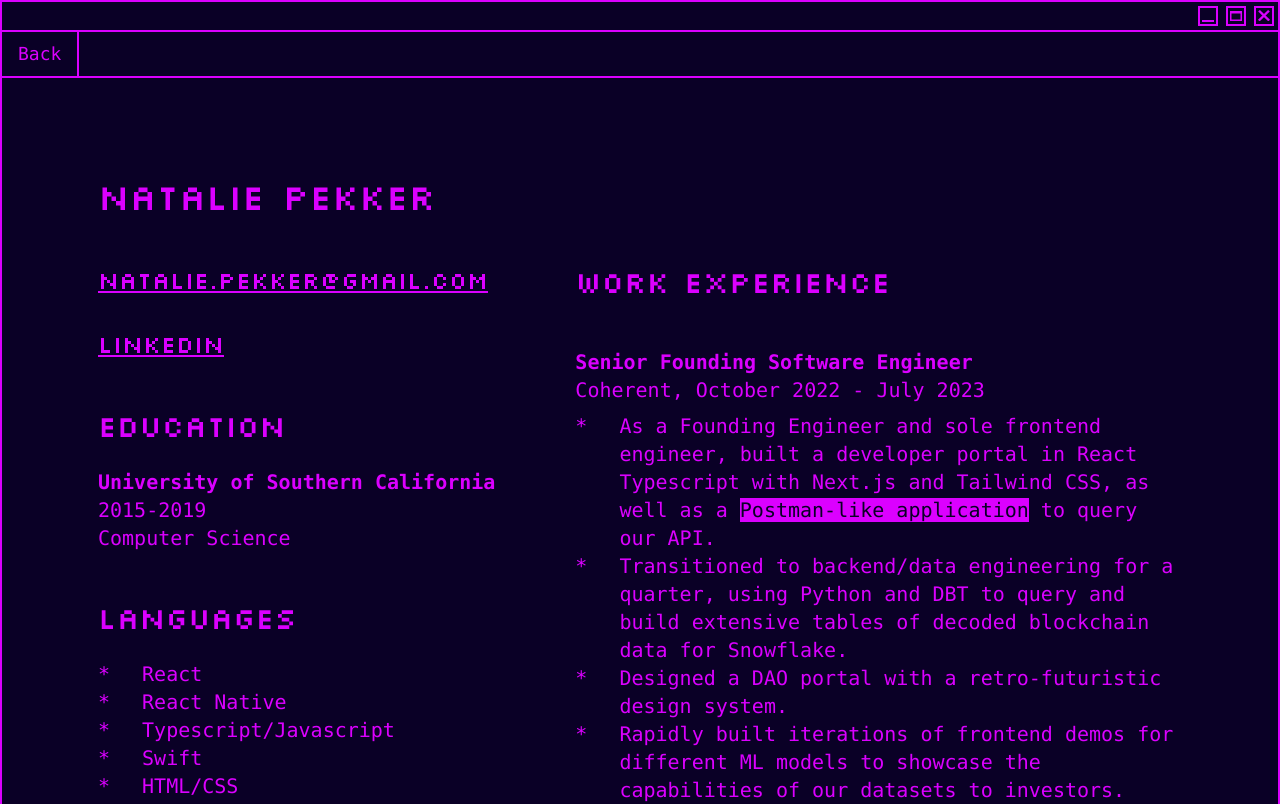
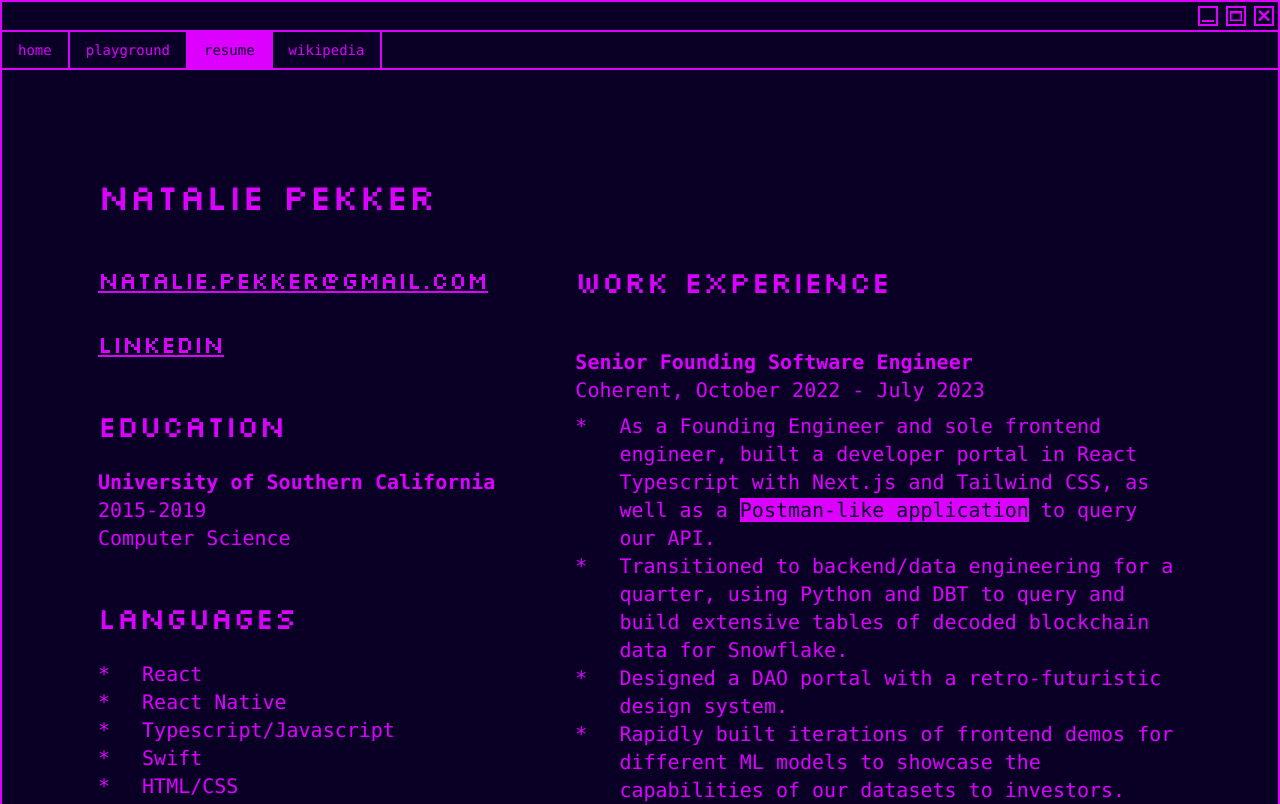
Before and after one commit to npek/im-nat, a Next.js app: page /resume in a window 1280 px wide. Shown: the top 804 px of the page. Built offline with nearby package versions, Linux system fonts and the light colour scheme.

Commit message:
add glitch and tabs

```diff
--- a/src/app/components/DisplayLink.tsx
+++ b/src/app/components/DisplayLink.tsx
@@ -27,7 +27,7 @@ const DisplayLink = ({
       href={href}
       className={`${
         className ?? ""
-      } font-silkscreen w-fit decoration-3 underline sm:text-${fontSize} text-${
+      } font-silkscreen w-fit decoration-3 underline md:text-${fontSize} text-${
         smallFontSize ?? fontSize
       }`}
     >
--- /dev/null
+++ b/src/app/components/Tab.tsx
@@ -0,0 +1,26 @@
+import { useRouter } from "next/navigation";
+
+export type TabType = "home" | "resume" | "playground" | "wikipedia";
+
+type TabProps = {
+  type: TabType;
+  page: string;
+  isSelected?: boolean;
+};
+
+const Tab = ({ type, page, isSelected }: TabProps) => {
+  const router = useRouter();
+
+  return (
+    <button
+      onClick={() => router.push(page)}
+      className={`text-sm py-2 px-4 border-r-2 border-nat-pink ${
+        isSelected && "text-dark bg-nat-pink"
+      }`}
+    >
+      {type}
+    </button>
+  );
+};
+
+export default Tab;
--- a/src/app/components/Window.tsx
+++ b/src/app/components/Window.tsx
@@ -1,14 +1,12 @@
 "use client";
-import { useRouter } from "next/navigation";
+import Tab, { TabType } from "./Tab";
 
 type WindowProps = {
-  hideNavigation?: Boolean;
   children: React.ReactNode;
+  currentPage: TabType;
 };
 
-const Window = ({ children, hideNavigation = false }: WindowProps) => {
-  const router = useRouter();
-
+const Window = ({ children, currentPage }: WindowProps) => {
   return (
     <main className="flex min-h-screen min-w-screen max-h-fit max-w-screen overflow-y-scroll flex-col space-y-12 font-mono text-nat-pink border-2 border-t-0 border-nat-pink bg-dark">
       <div className="flex flex-col divide-y-2 divide-nat-pink pr-1 fixed border-nat-pink border-y-2 w-full">
@@ -23,21 +21,27 @@ const Window = ({ children, hideNavigation = false }: WindowProps) => {
             <img src="/icons/exit.svg" />
           </div>
         </div>
-        {!hideNavigation && (
-          <div className="flex flex-row divide-x-2 w-full bg-dark">
-            <button
-              onClick={() => router.push("/")}
-              className="text-lg py-2 px-4 border-r-2 border-nat-pink"
-            >
-              Back
-            </button>
-          </div>
-        )}
+        <div className="flex flex-row divide-x-1 w-full bg-dark">
+          <Tab type={"home"} page="/" isSelected={currentPage == "home"} />
+          <Tab
+            type={"playground"}
+            page="/playground"
+            isSelected={currentPage == "playground"}
+          />
+          <Tab
+            type={"resume"}
+            page="/resume"
+            isSelected={currentPage == "resume"}
+          />
+          <Tab
+            type={"wikipedia"}
+            page="/playground/wikipedia"
+            isSelected={currentPage == "wikipedia"}
+          />
+        </div>
       </div>
       <div
-        className={`flex flex-col sm:p-24 p-8 sm:pt-32 py-${
-          hideNavigation ? 20 : 24
-        } selection:bg-nat-pink selection:text-dark`}
+        className={`flex flex-col sm:px-24 px-8 sm:py-32 py-20 selection:bg-nat-pink selection:text-dark`}
       >
         {children}
       </div>
--- a/src/app/page.tsx
+++ b/src/app/page.tsx
@@ -4,8 +4,8 @@ import Window from "./components/Window";
 
 export default function Home() {
   return (
-    <Window hideNavigation={true}>
-      <div className="flex sm:flex-row flex-col justify-between sm:space-y-0 space-y-16">
+    <Window currentPage="home">
+      <div className="flex md:flex-row flex-col justify-between md:space-y-0 space-y-16 md:space-x-4 space-x-0">
         <div className="flex flex-col space-y-8 justify-items-center">
           <DisplayLabel fontSize="4xl">Hi, I'm Natalie Pekker</DisplayLabel>
           <DisplayLabel fontSize="4xl">
--- a/src/app/playground/page.tsx
+++ b/src/app/playground/page.tsx
@@ -3,7 +3,7 @@ import Window from "../components/Window";
 
 export default function Playground() {
   return (
-    <Window>
+    <Window currentPage="playground">
       <DisplayLink href="/playground/wikipedia" fontSize="4xl">
         Wikipedia
       </DisplayLink>
--- a/src/app/playground/wikipedia/page.tsx
+++ b/src/app/playground/wikipedia/page.tsx
@@ -14,7 +14,7 @@ export default function Wikipedia() {
   };
 
   return (
-    <Window>
+    <Window currentPage="wikipedia">
       <div className="flex flex-col space-y-16">
         <div className="flex flex-col space-y-6">
           <DisplayLabel fontSize="4xl" smallFontSize="3xl">
--- a/src/app/resume/page.tsx
+++ b/src/app/resume/page.tsx
@@ -5,7 +5,7 @@ import DisplayLabel from "../components/DisplayLabel";
 
 export default function Resume() {
   return (
-    <Window>
+    <Window currentPage="resume">
       <div className="flex flex-col overflow-y-scroll space-y-12 w-full min-h-screen justify-items-center">
         <DisplayLabel fontSize="4xl">Natalie Pekker</DisplayLabel>
         <div className="flex sm:flex-row flex-col sm:space-x-20 space-x-0 sm:space-y-0 space-y-12">
```
Also changed, not shown: types/react-powerglitch.d.ts (renamed from types/declarations.d.ts).
